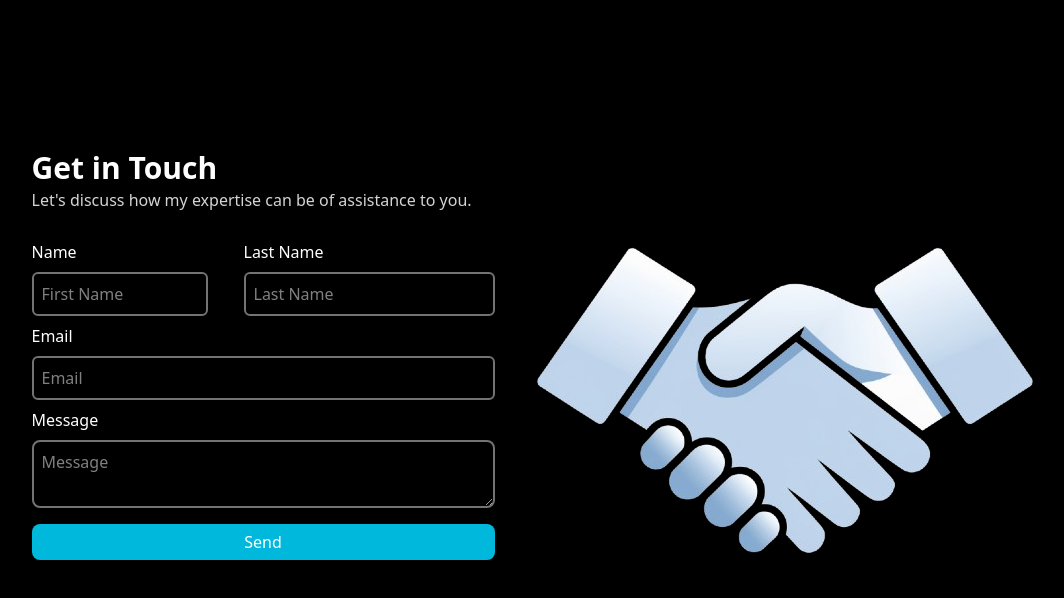
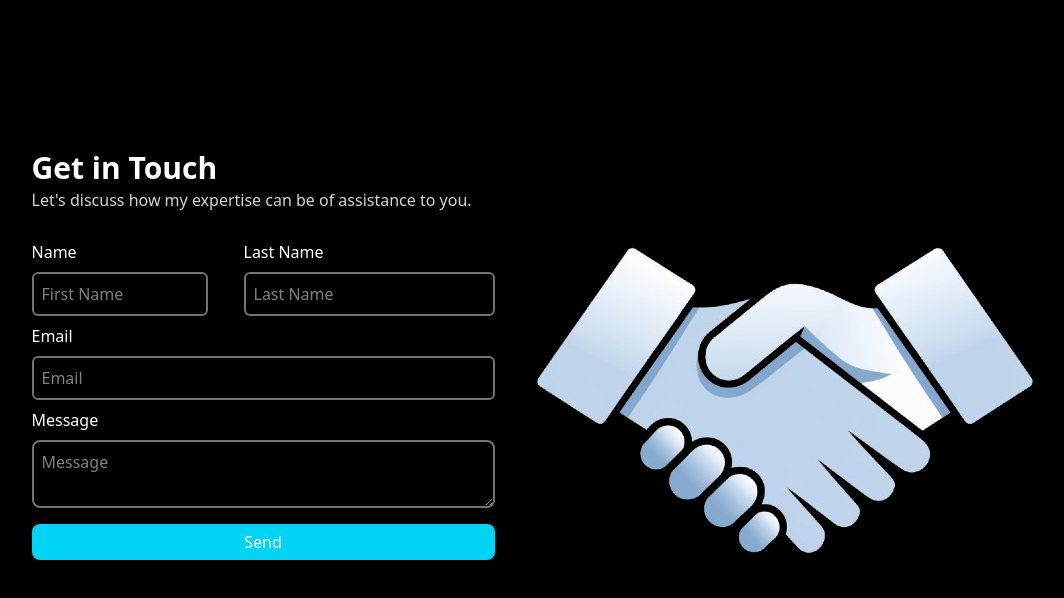
Before and after one commit to sarvinshrivastava/Portfolio, a React (Vite) app: page /Contact in a window 1280 px wide. Shown: the top 598 px of the page, without its empty margins (87-1151 px from the left). Built offline with nearby package versions, Linux system fonts and the light colour scheme.

Commit message:
COMPLETED: Improved CSS of contact page

```diff
--- a/src/Contact/Contact.jsx
+++ b/src/Contact/Contact.jsx
@@ -123,7 +123,7 @@ function Contact() {
             ></textarea>
             <button
               type="submit"
-              className="bg-cyan-500 text-white w-full mx-auto my-2 py-1.5 px-4 rounded-lg hover:bg-cyan-600 duration-300"
+              className="bg-cyan-400 text-white w-full mx-auto my-2 py-1.5 px-4 rounded-lg hover:bg-cyan-600 duration-300"
             >
               Send
             </button>
```
